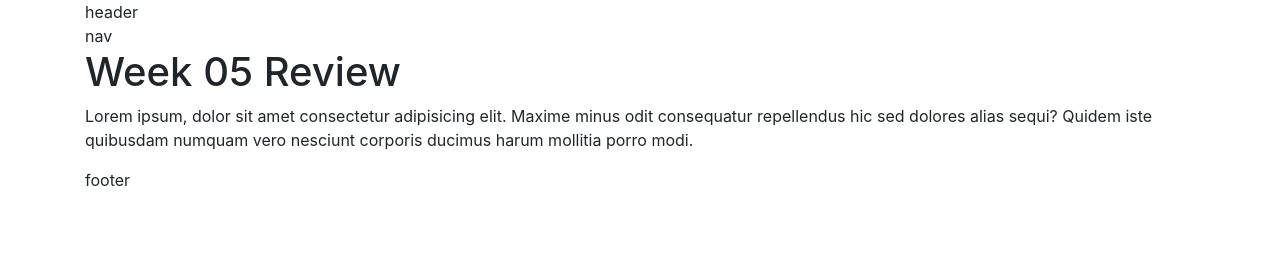
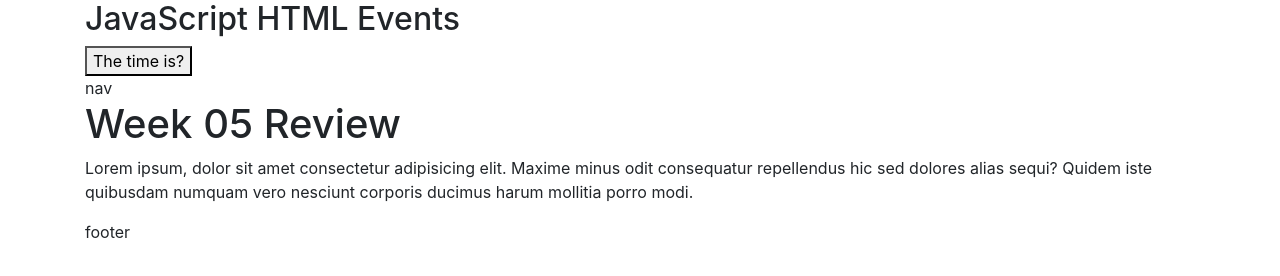
Before and after one commit to kingluddite/nc-week-05-bootstrap-review, a website: page index.html in a window 1280 px wide. Drawn offline with nearby package versions, Linux system fonts and the light colour scheme.

Commit message:
Review basic JavaScript

```diff
--- a/assets/js/script.js
+++ b/assets/js/script.js
@@ -0,0 +1,158 @@
+
+const getFullName = (firstName, lastName) => {
+    return `${firstName} ${lastName}`;
+}
+
+const movieStar = getFullName('Matt', 'Damon');
+console.log(movieStar);
+// const myFunction = (name) => {
+//     console.log(name);
+//     // console.log(this);
+//     // this.innerHTML=Date();
+//     // console.log('hello from function');
+// }
+// const buttonEl = document.querySelector('button');
+// // const mainEl = document.querySelector('main');
+// // console.log(buttonEl);
+
+// buttonEl.addEventListener('click', () => clickHandler('phil'));
+// // function greeting(name ='noname', color = 'red') {
+// //     console.log(`Hello ${name}. My favorite color is ${color}`); // local scope
+// // }
+
+// greeting();
+// greeting('Ben', 'yellow');
+// greeting('Erika', 'red');
+// greeting('Alexis', 'orange');
+// greeting('Marina', 'teal');
+
+// function getPizzaCost(size, nToppings) {
+//     let cost = 10; // base cost for a small pizza;
+//     if (size === 'medium') {
+//         cost += 4;
+//     } else if (size === 'large') {
+//         cost += 8;
+//     }
+//     cost += nToppings;
+//     return cost;
+//     // console.log('The cost of this pizza is: ', cost);
+// }
+// const myPizza = getPizzaCost('small', 5);
+// const footerEl = document.querySelector('.my-special-footer');
+// footerEl.textContent = myPizza;
+
+// Example 1
+// We can reassign with `var` just like we can with `let`
+
+// let firstName = 'John';
+
+// firstName = 'Jill';
+// console.log(firstName);
+
+// Difference between `var` and `const` and `let` and why `const` and `let` should be preferred
+
+// Example 2
+// `var` lets us recreate a variable that was already created (declared)
+// `const` or `let` wouldn't let us declare a variable already declared
+// This is a big problem with `var` and if we use `var` is could cause problems for our code
+// `const` and `let` help prevent us from overiding a variable we already declared
+
+// let firstName = 'John';
+
+// firstName = 'Jill';
+
+// var firstName = 'Tom';
+// console.log(firstName);
+
+// Example 3
+// Another con of `var`
+//  `var` is "function scoped" not "block scoped"
+// "if" statements don't create a new scope when working with `var`
+
+// function myName() {
+//   var firstName = 'Jen';
+// }
+
+// console.log(firstName); // Jen
+
+// Example 4
+// Using var `if` statements are "function scoped" so we have access to firstName
+// But if we used `let` or `const` they are "block scoped" and `firstName` would not be accessible in the global scope because it is INSIDE the block
+
+// if (true) {
+//   let firstName = 'Jen';
+// }
+
+// console.log(firstName); // error ---> firstName is not defined
+
+// Notes about above code:
+// "Block scope" gives you more flexibility than "function scope"
+// I can create local variables in "if" statements using `const` and `let`
+// If I used `var` those variables would be exposed OUTSIDE the "if" statement which could cause conflict problems - "don't pollute your scope!"
+
+// Example 5
+// var is "function scoped"
+// function test() {
+//   var firstName = 'John';
+// }
+
+// console.log(firstName); // will give you an error that firstName is not defined because it is "function scoped"
+
+// Example 6
+// Other problem is accessing a variable before it is declared
+// JavaScript will implicitly set declared variables and unassigned to `undefined`
+// This is true for `var`, `let` and `const`
+
+// var myName;
+// let myOtherName;
+// // let myOtherOtherName;
+// // console.log(myName);
+// console.log(myOtherName);
+// // console.log(myOtherOtherName);
+
+// Note that `const` is commented out because you will get an error if you do not assign a value to `const` variables
+
+// Example 7 - Hoisting
+// Try to access a variable before it is defined
+// console.log(myName);
+// let myName;
+
+// You will get `undefined`
+// This is because when you declare a variable with `var` it's declaration gets "hoisted" to the top of the scope
+// **remember** It is only the declaration of the variable that gets hoisted
+
+// Example 8
+// if we assign a value to our var variable, we'll still get undefined
+// console.log(myName); // still undefined
+// var myName = 'Joe';
+// console.log(myName);
+
+// Example 9
+// The above because of hoisting really looks like this:
+
+// var myName;
+// console.log(myName);
+// myName = 'Joe';
+
+// Example 10
+// One more weird example of `var`
+
+// firstName = 'Joe';
+// console.log(firstName); // Joe
+// var firstName;
+
+// We get `Joe` from our log because once again the `var` declaration gets **hoisted** to the top of the program
+
+// But if you do this:
+// console.log(myName);
+// let myName;
+
+// You will get a `ReferenceError: Cannot access 'myName' before initialization`
+
+// Takeaway: Bottom line
+// `let` and `const` should be used
+// `var` sh
+// ould not be used as `let` and `const` are better tools that help our code be cleaner and have less strange old school strange JavaScript bugs
+// Go back to slides to review takeaways
+
+// greeting(); // global scope
--- a/index.html
+++ b/index.html
@@ -10,13 +10,18 @@
 </head>
 <body>
     <div class="container">
-        <header>header</header>
+        <header>
+
+            <h2>JavaScript HTML Events</h2>
+            <!-- <button onclick="this.innerHTML=Date()">The time is?</button> -->
+            <button>The time is?</button>
+        </header>
         <nav>nav</nav>
         <main>
             <h1>Week 05 Review</h1>
             <p>Lorem ipsum, dolor sit amet consectetur adipisicing elit. Maxime minus odit consequatur repellendus hic sed dolores alias sequi? Quidem iste quibusdam numquam vero nesciunt corporis ducimus harum mollitia porro modi.</p>
         </main>
-        <footer>footer</footer>
+        <footer class="my-special-footer">footer</footer>
     </div>
     <script src="./node_modules/jquery/dist/jquery.min.js"></script>
     <script src="./node_modules/popper.js/dist/umd/popper.min.js"></script>
```
